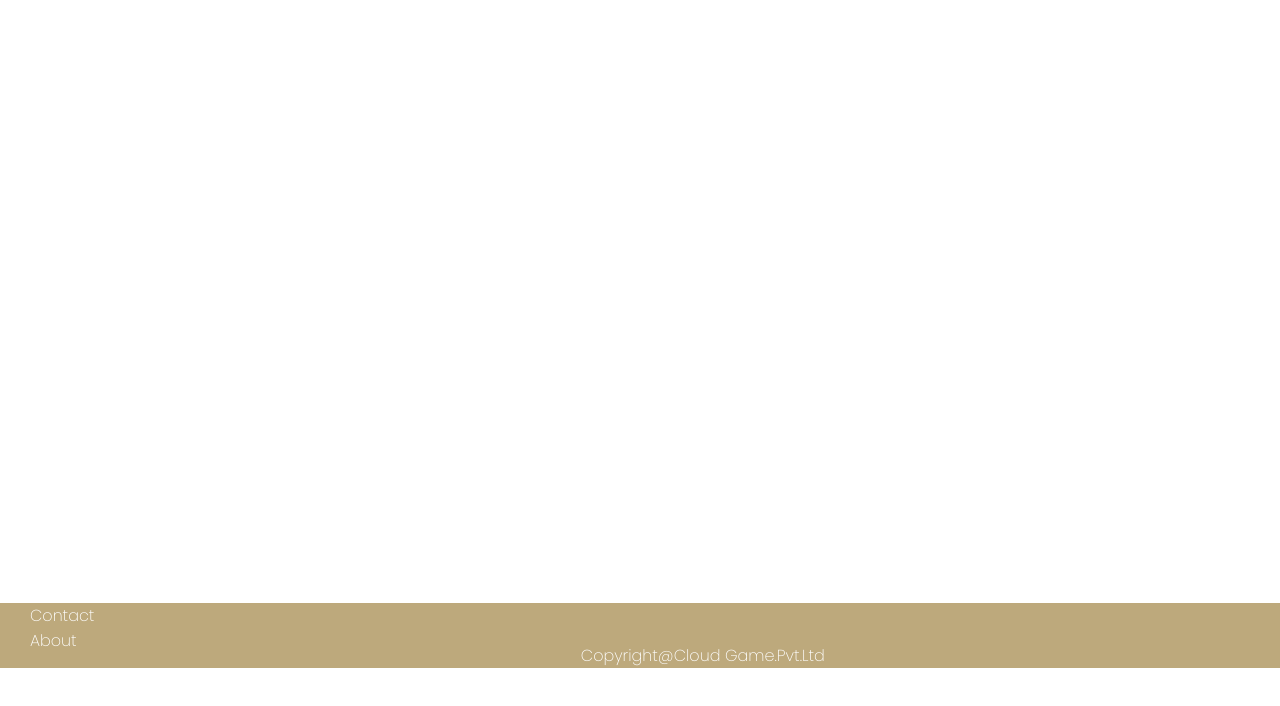
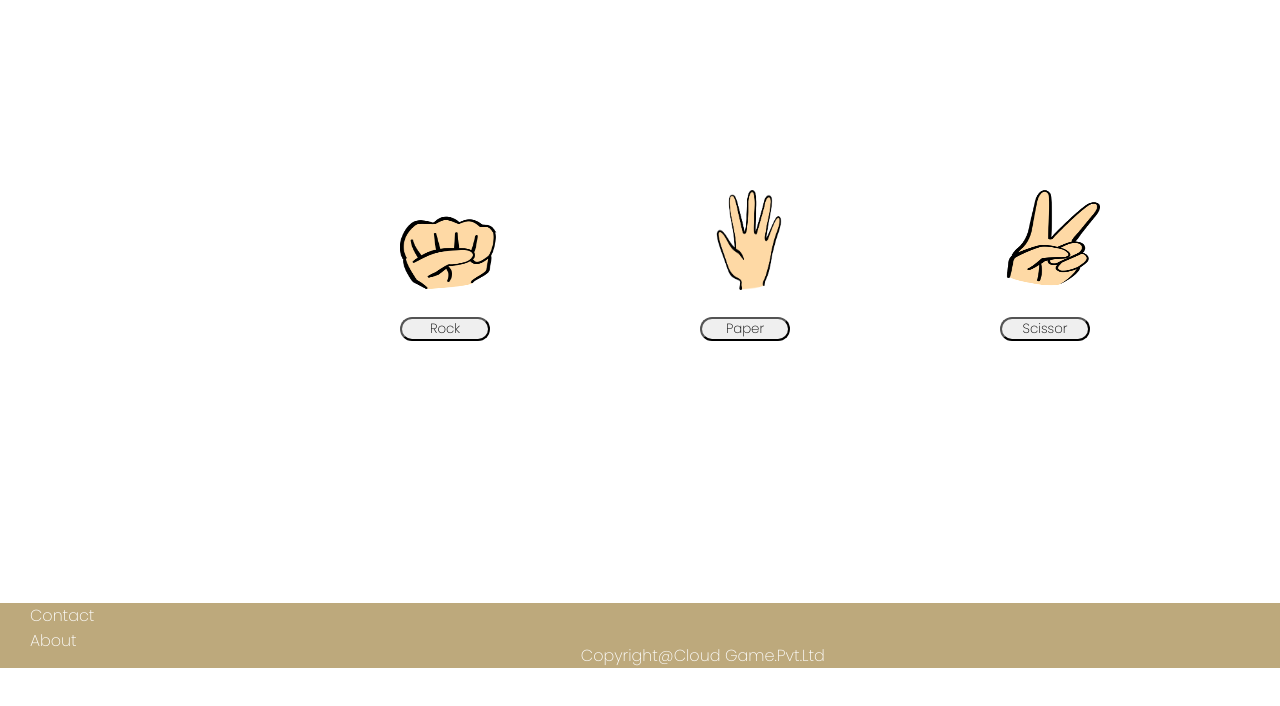
Before and after one commit to Bijay-Gurung/Rock-Paper-Scissor-game-in-JS, a plain HTML site: page game.html in a window 1280 px wide. Shown: the part 78-784 px from the top of the page. Drawn offline with Linux system fonts and the light colour scheme.

Commit message:
Adding Buttons

```diff
--- a/game.css
+++ b/game.css
@@ -58,6 +58,35 @@ section{
     height: 612.5px;
     width: 100%;
 }
+section .Container{
+    display: grid;
+    grid-template-rows: repeat(7,100px);
+    grid-template-columns: repeat(17,100px);
+}
+section .Container .Rock{
+    grid-row-start: 3;
+    grid-row-end: 4;
+    grid-column-start: 5;
+    grid-column-end: 6;
+
+}
+section .Container .Paper{
+    grid-row-start: 3;
+    grid-row-end: 4;
+    grid-column-start: 8;
+    grid-column-end: 9;
+}
+section .Container .Scissor{
+    grid-row-start: 3;
+    grid-row-end: 4;
+    grid-column-start: 11;
+    grid-column-end: 12;
+}
+section .Container button{
+    border-radius: 12px;
+    width: 90px;
+    margin-top: 20px;
+}
 footer{
     display:flex;
     background-color: #bda97c;
--- a/game.html
+++ b/game.html
@@ -19,7 +19,26 @@
         </nav>
     </header>
 
-    <section id="game-container"></section>
+    <section id="game-container">
+        <div class="Container">
+            <div class="Rock">
+                <img src="./Images/Rock.png" alt="Rock" height="100px" width="100px">
+                <br>
+                <button onclick="rock()">Rock</button>
+            </div>
+
+            <div class="Paper">
+                <img src="./Images/Paper.png" alt="Paper" height="100px" width="100px">
+                <br>
+                <button onclick="paper()">Paper</button>
+            </div>
+            <div class="Scissor">
+                <img src="./Images/Scissor.png" alt="Scissors" height="100px" width="100px">
+                <br>
+                <button onclick="scissor()">Scissor</button>
+            </div>
+        </div>
+    </section>
 
     <footer>
         <ul>
```
